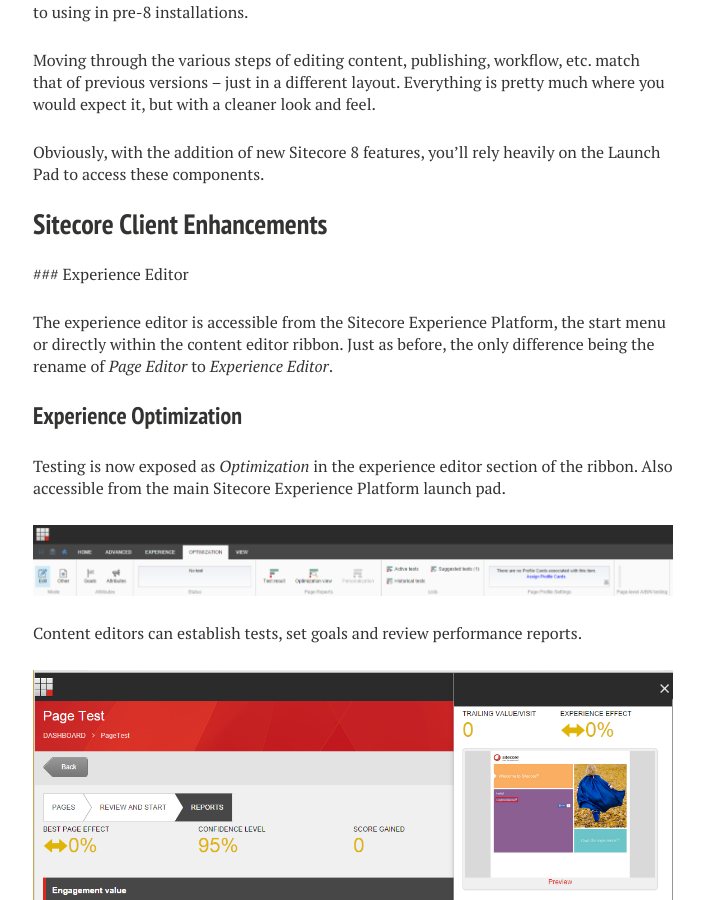
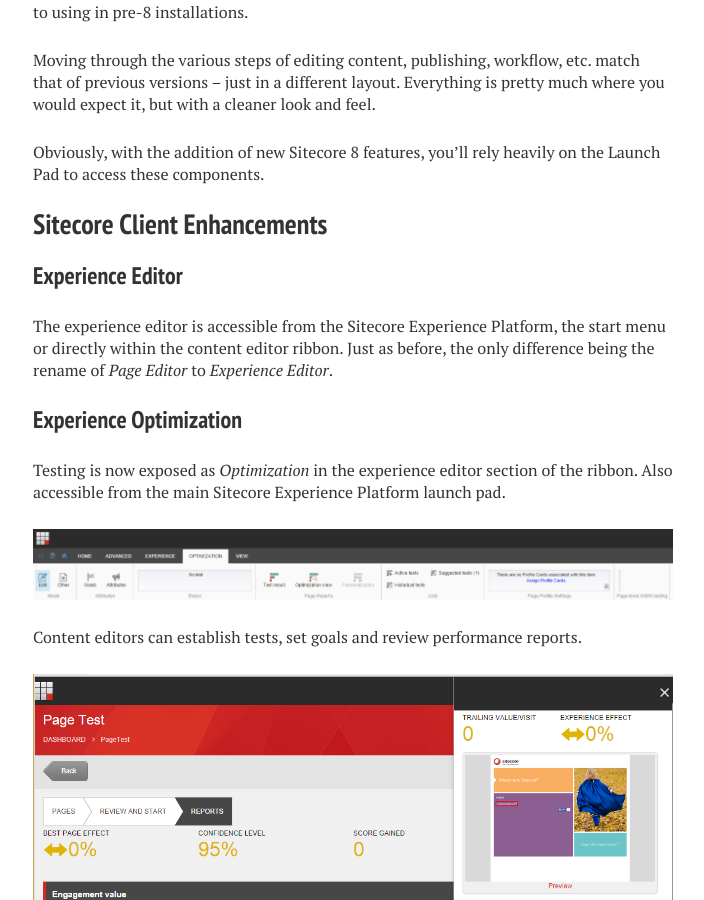
Before and after one commit to PetersonDave/petersondave.github.io, a Jekyll site: the page built from _posts/2014-10-1-Sitecore-8-at-a-Glance.markdown, in a window 1280 px wide and 900 px high, scrolled down 1102 px. Shown: the whole window, without its empty margins (287-991 px from the left). Built offline with Jekyll 4.4.1, drawn with Linux system fonts in a browser that asks for light colours; nearby versions of some CDN libraries; comment, search, counter and statistics services are not loaded; some of the changed lines change nothing that is shown.

Commit message:
Reverting...

```diff
--- a/_posts/2014-10-1-Sitecore-8-at-a-Glance.markdown
+++ b/_posts/2014-10-1-Sitecore-8-at-a-Glance.markdown
@@ -47,7 +47,7 @@
 
 ## Sitecore Client Enhancements
 
-<a name="Experience-Editor"></a>### Experience Editor
+### Experience Editor
 
 The experience editor is accessible from the Sitecore Experience Platform, the start menu or directly within the content editor ribbon. Just as before, the only difference being the rename of <em>Page Editor</em> to <em>Experience Editor</em>.
 
```
